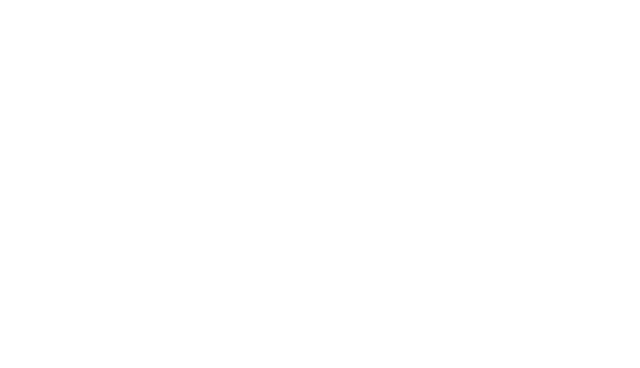
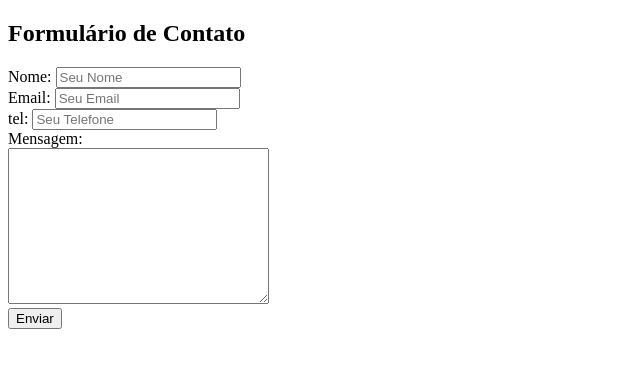
Before and after one commit to cmapereira/awari-03tarefa, a plain HTML site: page index.html in a window 1280 px wide. Shown: the whole page, without its empty margins (0-640 px from the left). Drawn offline with Linux system fonts and the light colour scheme.

Commit message:
complete HTML Tags

```diff
--- a/index.html
+++ b/index.html
@@ -1,12 +1,27 @@
 <!DOCTYPE html>
-<html lang="en">
+<html lang="pt-BR">
 <head>
   <meta charset="UTF-8">
   <meta http-equiv="X-UA-Compatible" content="IE=edge">
   <meta name="viewport" content="width=device-width, initial-scale=1.0">
+  <link rel="stylesheet" href="style.css">
   <title>Formulário de Contato</title>
 </head>
 <body>
+  <div class="form">
+    <h2>Formulário de Contato</h2>
+    <form action="#">
+      <label>Nome:</label>
+      <input type="text" id="nome" placeholder="Seu Nome"><br>
+      <label>Email:</label>
+      <input type="text" id="email" placeholder="Seu Email"><br>
+      <label>tel:</label>
+      <input type="text" id="tel" placeholder="Seu Telefone"><br>
+      <label for="">Mensagem:</label><br>
+      <textarea id="text" cols="30" rows="10" placehoder="Sua mensagem:"></textarea><br>
+      <input type="submit" value="Enviar">
+    </form>
+  </div>
 
 </body>
 </html>
```
Also changed, not shown: style.css (added).
